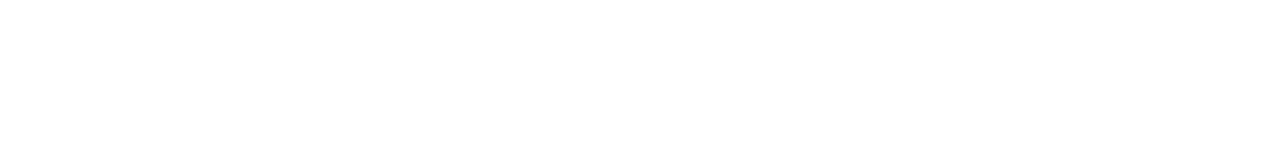
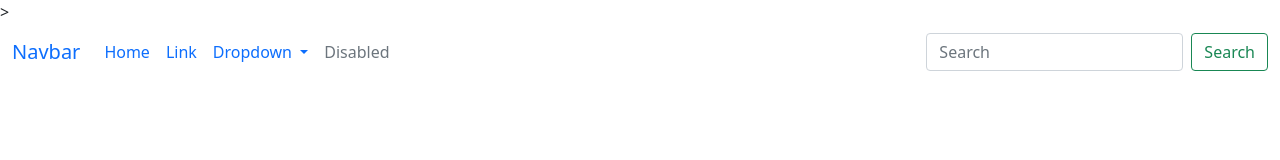
Before and after one commit to Karan-makerkaran/mini-e--commers, a plain HTML site: page index.html in a window 1280 px wide. Drawn offline with nearby package versions, Linux system fonts and the light colour scheme.

Commit message:
added All

```diff
--- a/index.html
+++ b/index.html
@@ -5,8 +5,47 @@
     <meta name="viewport" content="width=device-width, initial-scale=1.0">
     <title>spices</title>
     <link rel="stylesheet" href="style.css">
+    <link href="https://cdn.jsdelivr.net/npm/bootstrap@5.0.0/dist/css/bootstrap.min.css" rel="stylesheet">
 </head>
 <body>
-
+<!--Navebar-->>
+<nav class="navbar navbar-expand-lg bg-body-tertiary">
+    <div class="container-fluid">
+      <a class="navbar-brand" href="#">Navbar</a>
+      <button class="navbar-toggler" type="button" data-bs-toggle="collapse" data-bs-target="#navbarSupportedContent" aria-controls="navbarSupportedContent" aria-expanded="false" aria-label="Toggle navigation">
+        <span class="navbar-toggler-icon"></span>
+      </button>
+      <div class="collapse navbar-collapse" id="navbarSupportedContent">
+        <ul class="navbar-nav me-auto mb-2 mb-lg-0">
+          <li class="nav-item">
+            <a class="nav-link active" aria-current="page" href="#">Home</a>
+          </li>
+          <li class="nav-item">
+            <a class="nav-link" href="#">Link</a>
+          </li>
+          <li class="nav-item dropdown">
+            <a class="nav-link dropdown-toggle" href="#" role="button" data-bs-toggle="dropdown" aria-expanded="false">
+              Dropdown
+            </a>
+            <ul class="dropdown-menu">
+              <li><a class="dropdown-item" href="#">Action</a></li>
+              <li><a class="dropdown-item" href="#">Another action</a></li>
+              <li><hr class="dropdown-divider"></li>
+              <li><a class="dropdown-item" href="#">Something else here</a></li>
+            </ul>
+          </li>
+          <li class="nav-item">
+            <a class="nav-link disabled" aria-disabled="true">Disabled</a>
+          </li>
+        </ul>
+        <form class="d-flex" role="search">
+          <input class="form-control me-2" type="search" placeholder="Search" aria-label="Search">
+          <button class="btn btn-outline-success" type="submit">Search</button>
+        </form>
+      </div>
+    </div>
+  </nav>
+    <script src="https://cdn.jsdelivr.net/npm/@popperjs/core@2.9.2/dist/ umd/popper.min.js"></script>
+    <script src="https://cdn.jsdelivr.net/npm/bootstrap@5.0.0/dist/js/ bootstrap.min.js"></script>
 </body>
 </html>
```
